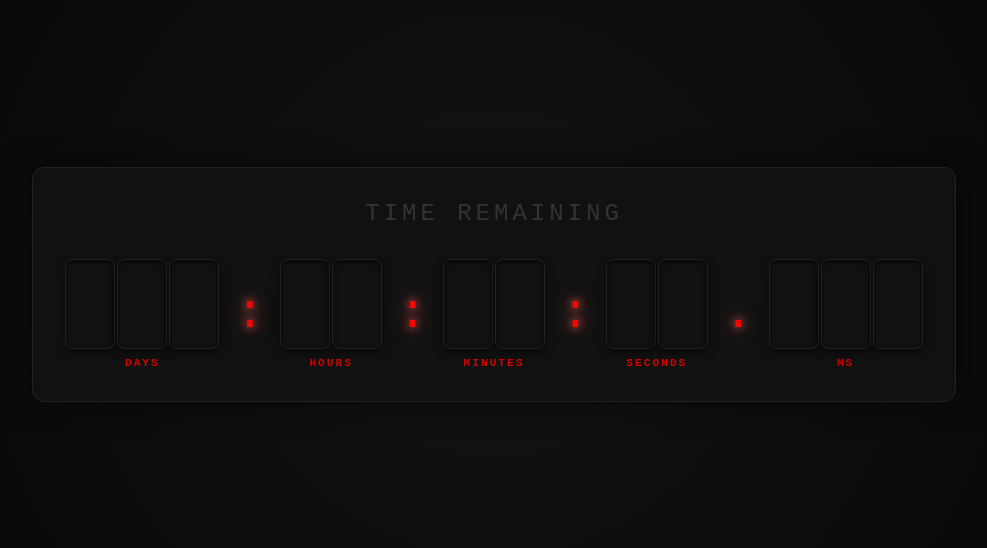
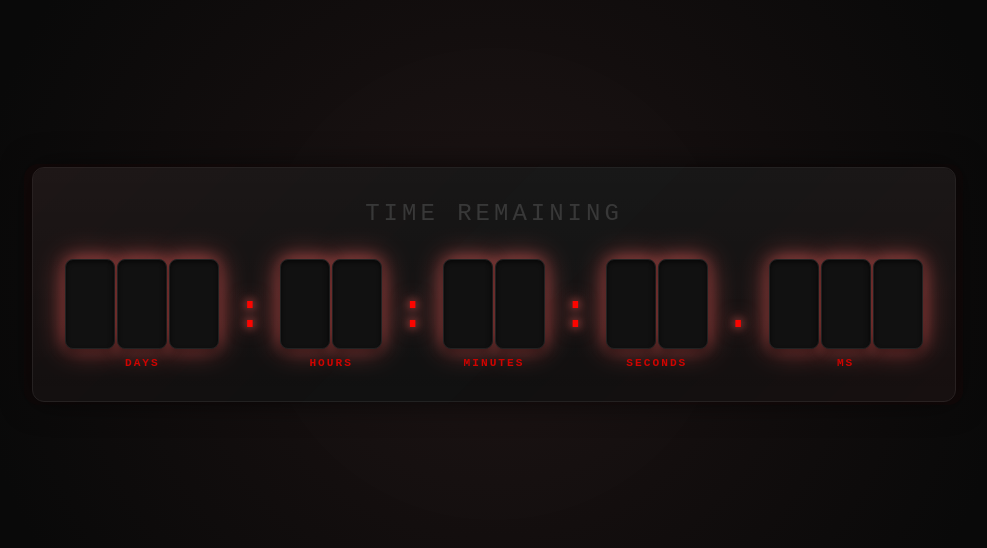
Before and after one commit to Astraxical/Time_of_regret, a plain HTML site: page index.html in a window 1280 px wide. Shown: the part 116-664 px from the top of the page, without its empty margins (146-1133 px from the left). Drawn offline with Linux system fonts and the light colour scheme; animation ran at ten frames a second.

Commit message:
Add more anomaly-driven visuals
- Breathing background and corruption vignette scale with intensity
- Chromatic aberration glitch overlay fades in as time runs out
- Border glow pulses with anomaly corruption
- Digit inner glow highlights active segments
- Confirm intensity increases as countdown approaches zero

```diff
--- a/index.html
+++ b/index.html
@@ -8,6 +8,7 @@
 </head>
 <body>
     <div class="container">
+        <div class="glitch"></div>
         <h1>Time Remaining</h1>
         <div class="countdown" id="countdown">
             <div class="time-unit">
--- a/script.js
+++ b/script.js
@@ -59,13 +59,16 @@ function initDisplay(id, digitCount) {
 
 function setSegments(digit, num) {
     const active = new Set(SEGMENTS[num]);
+    let anyOn = false;
     digit.querySelectorAll('.segment').forEach(seg => {
         if (active.has(seg.dataset.seg)) {
             seg.classList.add('on');
+            anyOn = true;
         } else {
             seg.classList.remove('on');
         }
     });
+    digit.classList.toggle('on-glow', anyOn);
 }
 
 function updateDisplay(id, value, digitCount) {
@@ -97,6 +100,7 @@ function applyAnomalies(intensity) {
     const lightness = 50 - intensity * 20;
     document.documentElement.style.setProperty('--anomaly-color', `hsl(${hueShift}, 100%, ${lightness}%)`);
     document.documentElement.style.setProperty('--anomaly-glow', `hsl(${hueShift}, 100%, ${lightness + 20}%)`);
+    document.documentElement.style.setProperty('--corruption', intensity);
 
     // Labels shift color with anomaly
     document.querySelectorAll('.label').forEach(label => {
@@ -141,6 +145,10 @@ function applyAnomalies(intensity) {
             }
         });
     }
+
+    // Chromatic aberration glitch overlay
+    const glitch = document.querySelector('.glitch');
+    glitch.style.opacity = intensity > 0.2 ? intensity * 0.5 : 0;
 
     // Scanline effect
     countdown.style.setProperty('--scanline-opacity', intensity > ANOMALY_THRESHOLDS.scanline ? intensity * 0.3 : 0);
--- a/style.css
+++ b/style.css
@@ -32,7 +32,24 @@ body::before {
     opacity: 0.6;
     pointer-events: none;
     z-index: 0;
-    transition: opacity 0.3s;
+    transition: opacity 0.3s, background 0.3s;
+    animation: breathe 8s ease-in-out infinite;
+}
+
+body::after {
+    content: '';
+    position: fixed;
+    inset: 0;
+    background: radial-gradient(circle at 50% 50%, transparent 0%, rgba(0, 0, 0, var(--corruption)) 100%);
+    opacity: 0.4;
+    pointer-events: none;
+    z-index: 0;
+    transition: opacity 0.2s;
+}
+
+@keyframes breathe {
+    0%, 100% { background: radial-gradient(circle at center, #1a1a1a 0%, #0a0a0a 70%); }
+    50% { background: radial-gradient(circle at center, #2a1a1a 0%, #0a0a0a 70%); }
 }
 
 .container {
@@ -40,11 +57,69 @@ body::before {
     z-index: 1;
     text-align: center;
     padding: 2rem;
-    transition: transform 0.05s ease, box-shadow 0.3s, border-color 0.3s;
+    transition: transform 0.05s ease, box-shadow 0.3s, border-color 0.3s, filter 0.2s;
     border: 1px solid var(--panel-border);
     border-radius: 12px;
     background: var(--panel-bg);
     box-shadow: 0 0 30px rgba(0, 0, 0, 0.6);
+}
+
+.container::after {
+    content: '';
+    position: absolute;
+    inset: -2px;
+    z-index: -1;
+    border-radius: 14px;
+    background: linear-gradient(135deg, var(--anomaly-color), transparent, var(--anomaly-color));
+    opacity: 0;
+    transition: opacity 0.2s;
+    animation: borderGlow 3s ease-in-out infinite;
+}
+
+.container::before {
+    content: '';
+    position: absolute;
+    inset: 0;
+    border-radius: 12px;
+    background: linear-gradient(
+        to bottom,
+        rgba(255, 255, 255, 0.03),
+        rgba(255, 255, 255, 0)
+    );
+    pointer-events: none;
+    z-index: 0;
+}
+
+.container .glitch {
+    position: absolute;
+    inset: 0;
+    border-radius: 12px;
+    pointer-events: none;
+    z-index: 2;
+    opacity: 0;
+    transition: opacity 0.1s;
+    animation: glitchMove 0.2s infinite;
+    background: linear-gradient(
+        45deg,
+        transparent 45%,
+        rgba(255, 0, 0, 0.15) 45%,
+        rgba(255, 0, 0, 0.15) 55%,
+        transparent 55%
+    );
+    transform: translate3d(0, 0, 0);
+}
+
+@keyframes glitchMove {
+    0% { transform: translate3d(-2px, 0, 0); }
+    25% { transform: translate3d(2px, 0, 0); }
+    50% { transform: translate3d(-2px, 2px, 0); }
+    75% { transform: translate3d(2px, -2px, 0); }
+    100% { transform: translate3d(0, 0, 0); }
+}
+
+@keyframes borderGlow {
+    0%, 100% { opacity: 0; transform: scale(1); }
+    50% { opacity: var(--corruption); transform: scale(1.02); }
 }
 
 .container.static::before {
@@ -164,6 +239,22 @@ h1 {
     border: 1px solid var(--panel-border);
 }
 
+.digit::after {
+    content: '';
+    position: absolute;
+    inset: 0;
+    border-radius: 8px;
+    pointer-events: none;
+    z-index: -1;
+    opacity: 0;
+    transition: opacity 0.2s, box-shadow 0.2s;
+}
+
+.digit.on-glow::after {
+    opacity: 0.6;
+    box-shadow: 0 0 15px var(--anomaly-glow), 0 0 30px var(--anomaly-glow);
+}
+
 .segment {
     position: absolute;
     background: #222;
```
